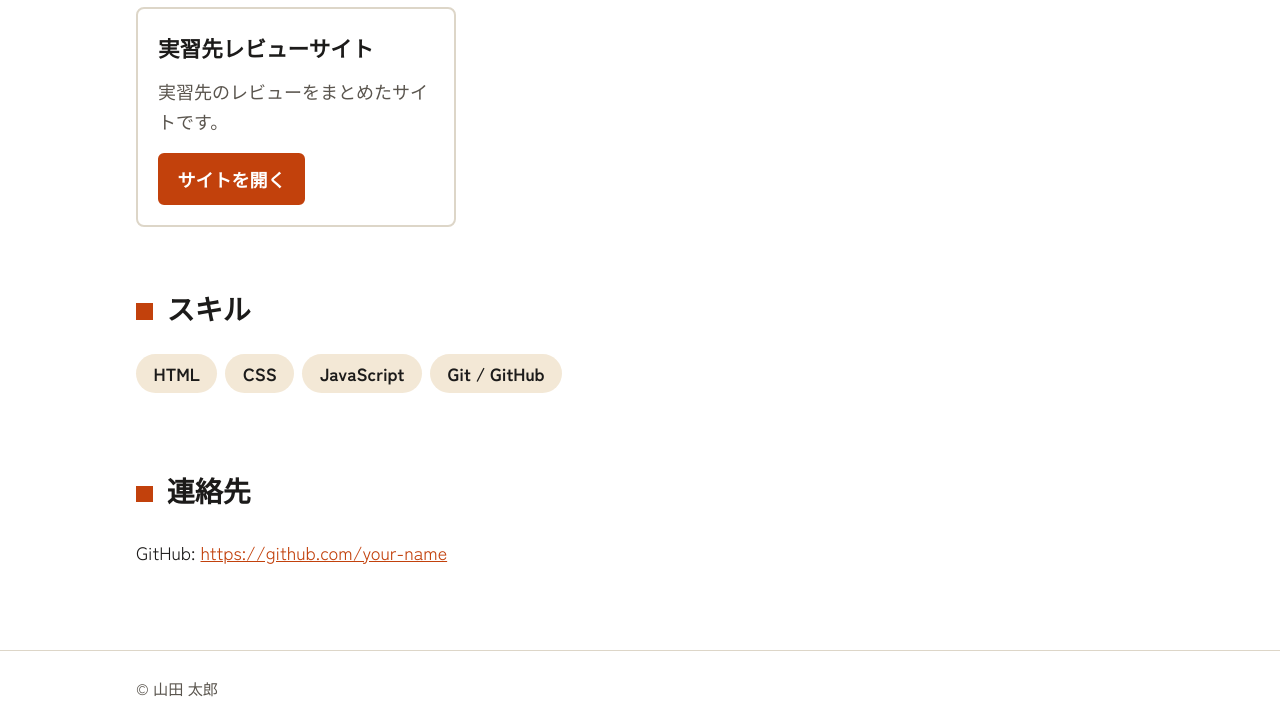
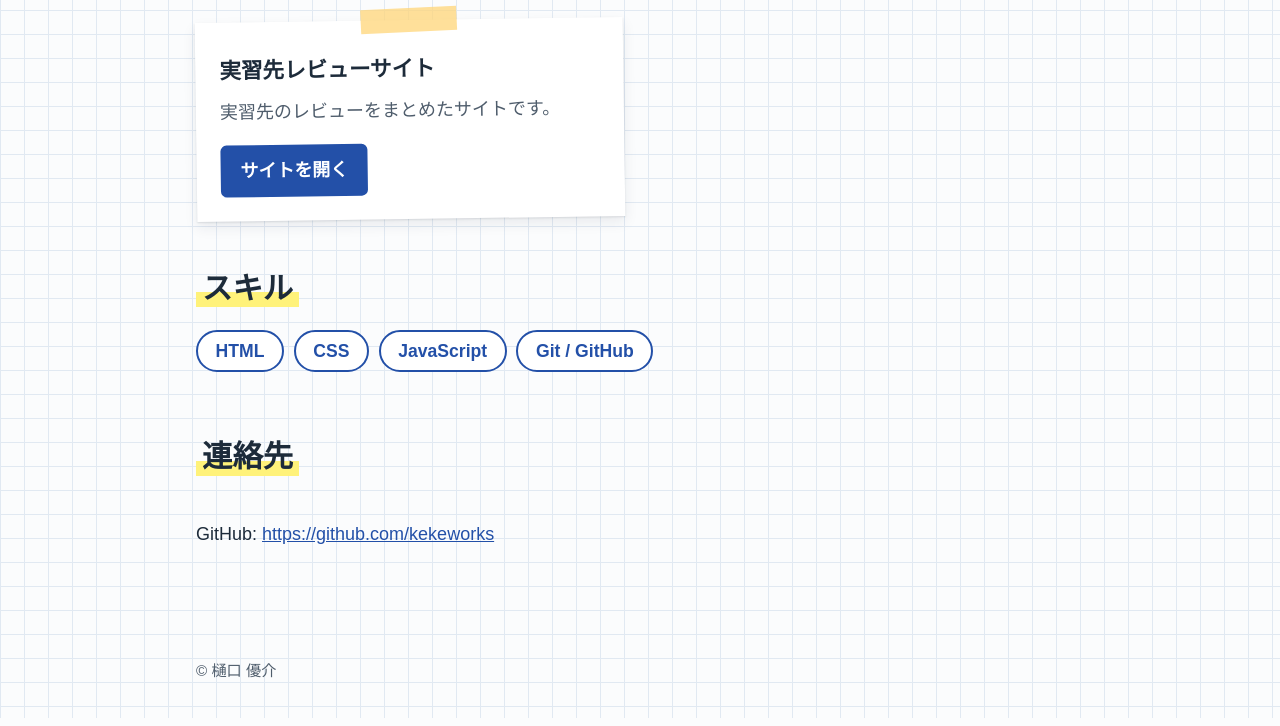
Before and after one commit to kekeworks/keke.github.io, a plain HTML site: page index.html in a window 1280 px wide. Shown: the part 566-1292 px from the top of the page. Drawn offline with Linux system fonts and the light colour scheme; a web font is replaced by a local one.

Commit message:
style: デザインを「方眼ノート」に変更し、タイトルとGitHubリンクを直す
- style.css を方眼紙の背景・テープで貼ったカードのデザインに置き換える
- フォントを Klee One（見出し）と Zen Maru Gothic（本文）に変更する
- <title> と説明文に残っていた仮の名前を本名に直す
- GitHub リンクの href に紛れ込んでいた改行を消す

Co-Authored-By: Claude Opus 5.5 <noreply@anthropic.com>

```diff
--- a/index.html
+++ b/index.html
@@ -3,18 +3,18 @@
 <head>
   <meta charset="UTF-8">
   <meta name="viewport" content="width=device-width, initial-scale=1">
-  <title>山田 太郎のポートフォリオ</title>
-  <meta name="description" content="山田 太郎が作ったWebサイトの一覧です。">
+  <title>樋口 優介のポートフォリオ</title>
+  <meta name="description" content="樋口 優介が作ったWebサイトの一覧です。">
   <link rel="preconnect" href="https://fonts.googleapis.com">
   <link rel="preconnect" href="https://fonts.gstatic.com" crossorigin>
-  <link href="https://fonts.googleapis.com/css2?family=Zen+Kaku+Gothic+New:wght@400;700;900&display=swap" rel="stylesheet">
+  <link href="https://fonts.googleapis.com/css2?family=Klee+One:wght@600&family=Zen+Maru+Gothic:wght@500;700&display=swap" rel="stylesheet">
   <link rel="stylesheet" href="style.css">
 </head>
 <body>
   <header class="site-header">
     <div class="wrap">
       <p class="eyebrow">PORTFOLIO</p>
-      <h1>山田 太郎</h1>
+      <h1>樋口 優介</h1>
       <nav aria-label="ページ内メニュー">
         <a href="#about">自己紹介</a>
         <a href="#works">作品</a>
@@ -27,7 +27,7 @@
   <main class="wrap">
     <section id="about">
       <h2>自己紹介</h2>
-      <p>はじめまして、山田 太郎です。Webサイトづくりを勉強中の学生です。授業で作ったサイトを、このページにまとめています。</p>
+      <p>はじめまして、樋口 優介です。Webサイトづくりを勉強中の学生です。ポートフォリオを、このページにまとめています。</p>
     </section>
 
     <section id="works">
@@ -47,12 +47,12 @@
 
     <section id="contact">
       <h2>連絡先</h2>
-      <p>GitHub: <a href="https://github.com/your-name" target="_blank" rel="noopener">https://github.com/your-name</a></p>
+      <p>GitHub: <a href="https://github.com/kekeworks" target="_blank" rel="noopener">https://github.com/kekeworks</a></p>
     </section>
   </main>
 
   <footer class="site-footer">
-    <div class="wrap">&copy; 山田 太郎</div>
+    <div class="wrap">&copy; 樋口 優介</div>
   </footer>
 
   <script src="works.js"></script>
--- a/style.css
+++ b/style.css
@@ -1,174 +1,173 @@
+/* デザイン「方眼ノート」: 方眼紙の背景に、作品カードをテープで貼ったような見た目。
+   フォント（Klee One / Zen Maru Gothic）は index.html の <link> で読み込んでいる */
+
 :root {
   color-scheme: light;
-  --bg: #ffffff;
-  --surface: #ffffff;
-  --text: #1c1b1a;
-  --muted: #5a554e;
-  --accent: #c2410c;
-  --accent-text: #ffffff;
-  --border: #ddd6c8;
-  --tag-bg: #f3e8d6;
+  --paper: #fbfcfd;      /* 紙の色 */
+  --grid: #e1e9f2;       /* 方眼の線 */
+  --ink: #1d2b3a;        /* 文字 */
+  --muted: #4f5d6c;      /* 補足の文字 */
+  --pen: #2350a8;        /* 青ペン（リンク・ボタン） */
+  --marker: #fff27a;     /* 蛍光ペン（見出しの下線） */
+  --tape: rgba(255, 214, 120, 0.75); /* マスキングテープ */
 }
 
 * { box-sizing: border-box; }
-
 html { scroll-behavior: smooth; }
 
 body {
   margin: 0;
-  background: var(--bg);
-  color: var(--text);
-  font-family: "Zen Kaku Gothic New", "Hiragino Kaku Gothic ProN", "Yu Gothic", Meiryo, sans-serif;
+  color: var(--ink);
+  background-color: var(--paper);
+  /* 24pxごとの方眼 */
+  background-image:
+    linear-gradient(var(--grid) 1px, transparent 1px),
+    linear-gradient(90deg, var(--grid) 1px, transparent 1px);
+  background-size: 24px 24px;
+  font-family: "Zen Maru Gothic", "Hiragino Maru Gothic ProN", "Yu Gothic", sans-serif;
+  font-weight: 500;
   font-size: 1.125rem;
-  line-height: 1.8;
+  line-height: 1.9;
   overflow-wrap: anywhere;
 }
 
-.wrap {
-  max-width: 1040px;
-  margin: 0 auto;
-  padding: 0 16px;
-}
+.wrap { max-width: 920px; margin: 0 auto; padding: 0 16px; }
+a { color: var(--pen); }
 
-a { color: var(--accent); }
-
-.site-header {
-  padding: 3rem 0 2rem;
-  border-bottom: 4px solid var(--accent);
-}
+.site-header { padding: 3.5rem 0 1.5rem; }
 
 .eyebrow {
   margin: 0;
-  letter-spacing: 0.3em;
-  font-size: 0.85rem;
-  font-weight: 700;
-  color: var(--accent);
+  font-family: "Klee One", serif;
+  font-size: 1rem;
+  color: var(--muted);
 }
 
+/* 名前は手書き風の教科書体で大きく */
 h1 {
-  margin: 0.25rem 0 1rem;
-  font-size: clamp(2.4rem, 9vw, 4.5rem);
-  font-weight: 900;
+  margin: 0 0 1.25rem;
+  font-family: "Klee One", serif;
+  font-weight: 600;
+  font-size: clamp(2.6rem, 10vw, 5rem);
   line-height: 1.2;
 }
 
 nav a {
   display: inline-block;
-  margin: 0 1rem 0.25rem 0;
-  color: var(--text);
+  margin: 0 1.25rem 0.25rem 0;
+  color: var(--ink);
   font-weight: 700;
-  text-decoration: none;
-  border-bottom: 2px solid var(--border);
+  text-decoration: underline;
+  text-decoration-style: wavy;
+  text-decoration-color: var(--pen);
+  text-underline-offset: 6px;
+}
+nav a:hover, nav a:focus-visible { color: var(--pen); }
+
+section { padding: 2rem 0 1rem; }
+
+/* 見出しは蛍光ペンを引いたような下線 */
+h2 {
+  display: inline-block;
+  margin: 0 0 1.25rem;
+  font-family: "Klee One", serif;
+  font-weight: 600;
+  font-size: 1.9rem;
+  line-height: 1.4;
+  background: linear-gradient(transparent 58%, var(--marker) 58%, var(--marker) 92%, transparent 92%);
+  padding: 0 0.2em;
 }
 
-nav a:hover, nav a:focus-visible { border-color: var(--accent); }
-
-section { padding: 2.5rem 0 1rem; }
-
-h2 {
-  margin: 0 0 1.25rem;
-  font-size: 1.75rem;
-  font-weight: 900;
-}
-
-h2::before {
-  content: "";
-  display: inline-block;
-  width: 0.6em;
-  height: 0.6em;
-  margin-right: 0.5em;
-  background: var(--accent);
-}
+#about p { max-width: 36em; }
 
 .works-grid {
   display: grid;
   grid-template-columns: repeat(auto-fill, minmax(min(100%, 300px), 1fr));
-  gap: 1.5rem;
+  gap: 2rem;
+  padding-top: 0.75rem;
 }
 
+/* 作品カード: テープで貼った紙。少しだけ傾ける */
 .work-card {
+  position: relative;
   display: flex;
   flex-direction: column;
-  background: var(--surface);
-  border: 2px solid var(--border);
-  border-radius: 8px;
-  padding: 1.25rem;
   min-width: 0;
+  background: #fff;
+  padding: 1.75rem 1.5rem 1.5rem;
+  box-shadow: 0 1px 2px rgba(29, 43, 58, 0.12), 0 6px 14px rgba(29, 43, 58, 0.08);
+  transform: rotate(-0.8deg);
+}
+.work-card:nth-child(even) { transform: rotate(0.7deg); }
+
+.work-card::before {
+  content: "";
+  position: absolute;
+  top: -12px;
+  left: 50%;
+  width: 96px;
+  height: 24px;
+  transform: translateX(-50%) rotate(-2deg);
+  background: var(--tape);
 }
 
 .work-card img {
   width: 100%;
   aspect-ratio: 16 / 9;
   object-fit: cover;
-  border-radius: 4px;
   margin-bottom: 1rem;
-  border: 1px solid var(--border);
+  border: 1px solid var(--grid);
 }
 
-.work-card h3 {
-  margin: 0 0 0.5rem;
-  font-size: 1.35rem;
-  font-weight: 700;
-}
+.work-card h3 { margin: 0 0 0.4rem; font-size: 1.35rem; font-weight: 700; }
+.work-card p { margin: 0 0 1rem; color: var(--muted); line-height: 1.75; }
 
-.work-card p {
-  margin: 0 0 1rem;
-  color: var(--muted);
-  line-height: 1.7;
-}
-
+/* タグは青ペンで丸く囲んだように */
 .tags {
   list-style: none;
   margin: 0 0 1rem;
   padding: 0;
   display: flex;
   flex-wrap: wrap;
-  gap: 0.5rem;
+  gap: 0.6rem;
 }
-
 .tags li {
-  background: var(--tag-bg);
+  border: 2px solid var(--pen);
   border-radius: 999px;
-  padding: 0.1rem 0.9rem;
+  padding: 0 0.9rem;
+  color: var(--pen);
   font-size: 0.95rem;
   font-weight: 700;
+  background: #fff;
 }
+.tags-large li { font-size: 1.1rem; padding: 0.15rem 1.1rem; }
 
-.tags-large li { font-size: 1.1rem; padding: 0.25rem 1.1rem; }
-
-.links {
-  margin-top: auto;
-  display: flex;
-  flex-wrap: wrap;
-  gap: 0.75rem;
-}
+.links { margin-top: auto; display: flex; flex-wrap: wrap; gap: 0.75rem; }
 
 .btn {
   display: inline-block;
-  padding: 0.5rem 1.1rem;
-  background: var(--accent);
-  color: var(--accent-text);
-  border: 2px solid var(--accent);
+  padding: 0.45rem 1.1rem;
+  background: var(--pen);
+  color: #fff;
+  border: 2px solid var(--pen);
   border-radius: 6px;
   font-weight: 700;
   text-decoration: none;
 }
-
-.btn-sub {
-  background: transparent;
-  color: var(--accent);
-}
-
-.btn:hover, .btn:focus-visible { filter: brightness(1.1); }
-.btn:focus-visible { outline: 3px solid var(--text); outline-offset: 2px; }
+.btn-sub { background: #fff; color: var(--pen); }
+.btn:hover { filter: brightness(1.15); }
+.btn:focus-visible, nav a:focus-visible { outline: 3px solid var(--ink); outline-offset: 2px; }
 
 .empty { color: var(--muted); }
-.empty.error { color: var(--text); border: 2px solid var(--accent); border-radius: 8px; padding: 1rem; }
+.empty.error { color: var(--ink); background: #fff; border: 2px solid var(--pen); padding: 1rem; }
 
 .site-footer {
   margin-top: 3rem;
-  padding: 1.5rem 0;
-  border-top: 1px solid var(--border);
+  padding: 1.5rem 0 2rem;
   color: var(--muted);
   font-size: 0.95rem;
 }
+
+@media (prefers-reduced-motion: reduce) {
+  html { scroll-behavior: auto; }
+}
```
